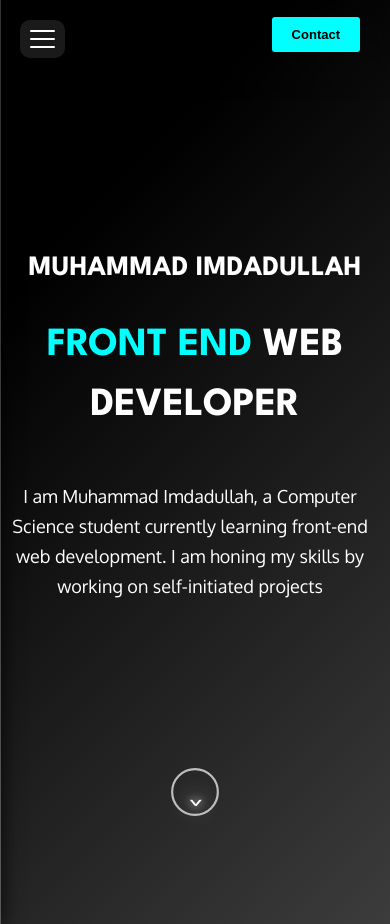
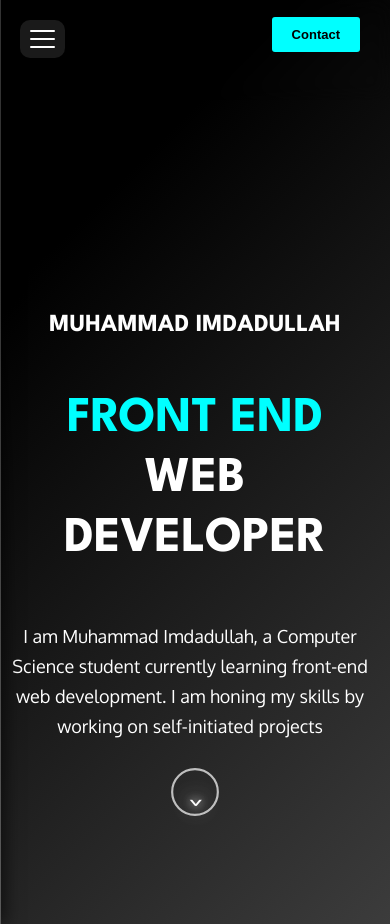
Before and after one commit to spidey077/PORTFOLIO, a plain HTML site: page index.html in a window 390 px wide. Shown: the top 924 px of the page. Drawn offline with Linux system fonts and the light colour scheme.

Commit message:
Update style.css

```diff
--- a/style.css
+++ b/style.css
@@ -331,10 +331,12 @@ body {
 @media (max-width:1199px) {
     .polygon {
         clip-path: polygon(50% 0%, 100% 0, 100% 100%, 76% 94%, 0 100%, 0% 60%, 0 0);
+
     }
 
     .polygon2 {
         clip-path: polygon(71% 29%, 100% 35%, 100% 97%, 73% 94%, 0 97%, 0% 60%, 0 35%);
+
     }
 
     .form-container {
@@ -361,14 +363,14 @@ body {
 
     .welcome-section-item2 h1 {
         line-height: 60px;
-        padding-top: 30px;
+        padding-top:50px;
         margin-top: 10px;
-        font-size: 40px;
+        font-size:50px;
     }
 
     .welcome-section-item1 {
-        margin-top: -60px;
-        font-size: 24px;
+        margin-top:60px;
+        font-size:30px;
     }
 
     .welcome-section-item3 {
@@ -905,8 +907,9 @@ textarea {
 }
 
 @media (max-width: 950px) {
-    #skills {
+      #skills {
         gap: 20px;
+        margin-top:40px;
     }
 
     .skill img {
@@ -936,3 +939,8 @@ textarea {
         padding-bottom: 20px;
     }
 }
+@media (max-width:460px) {
+ .welcome-section-item1{
+    font-size:21px;
+ }
+}
```
